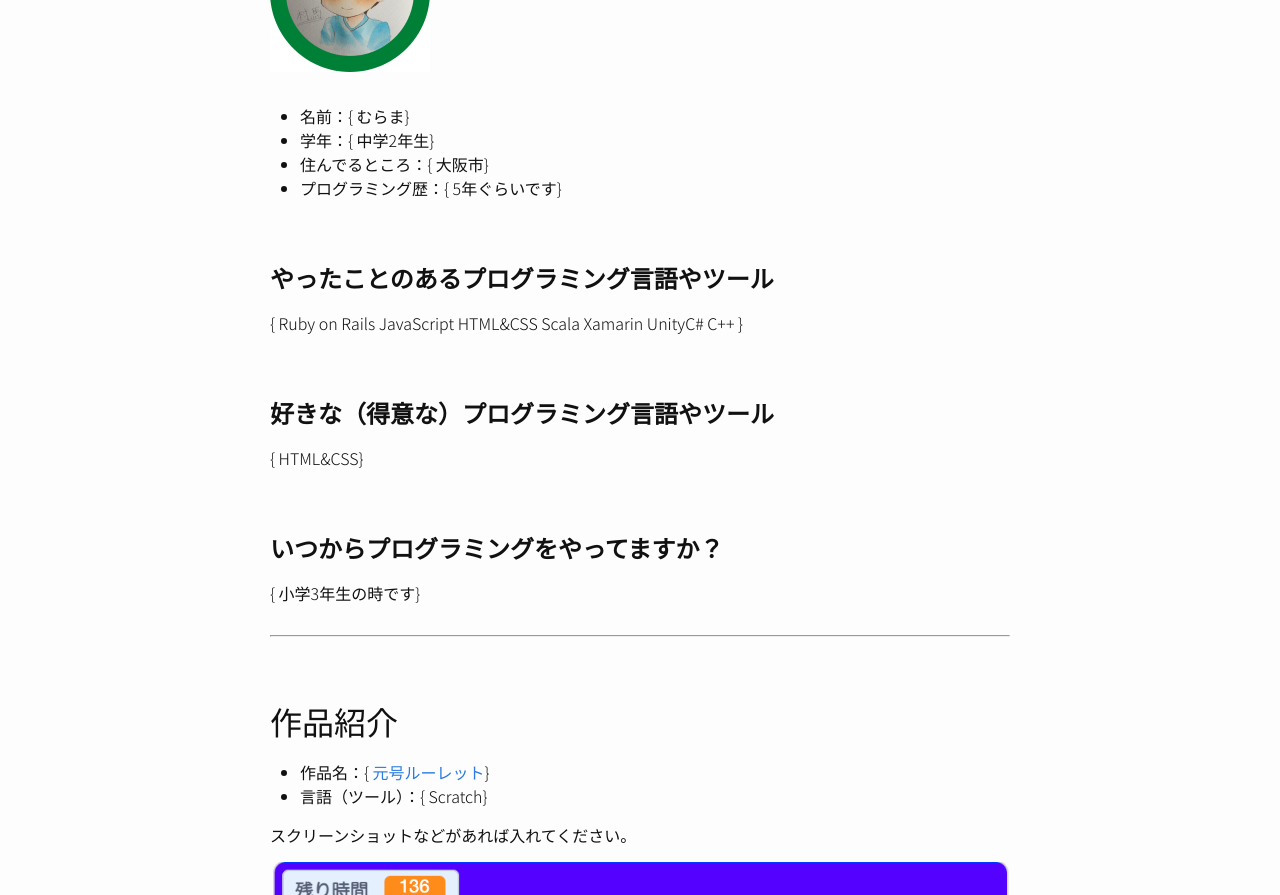
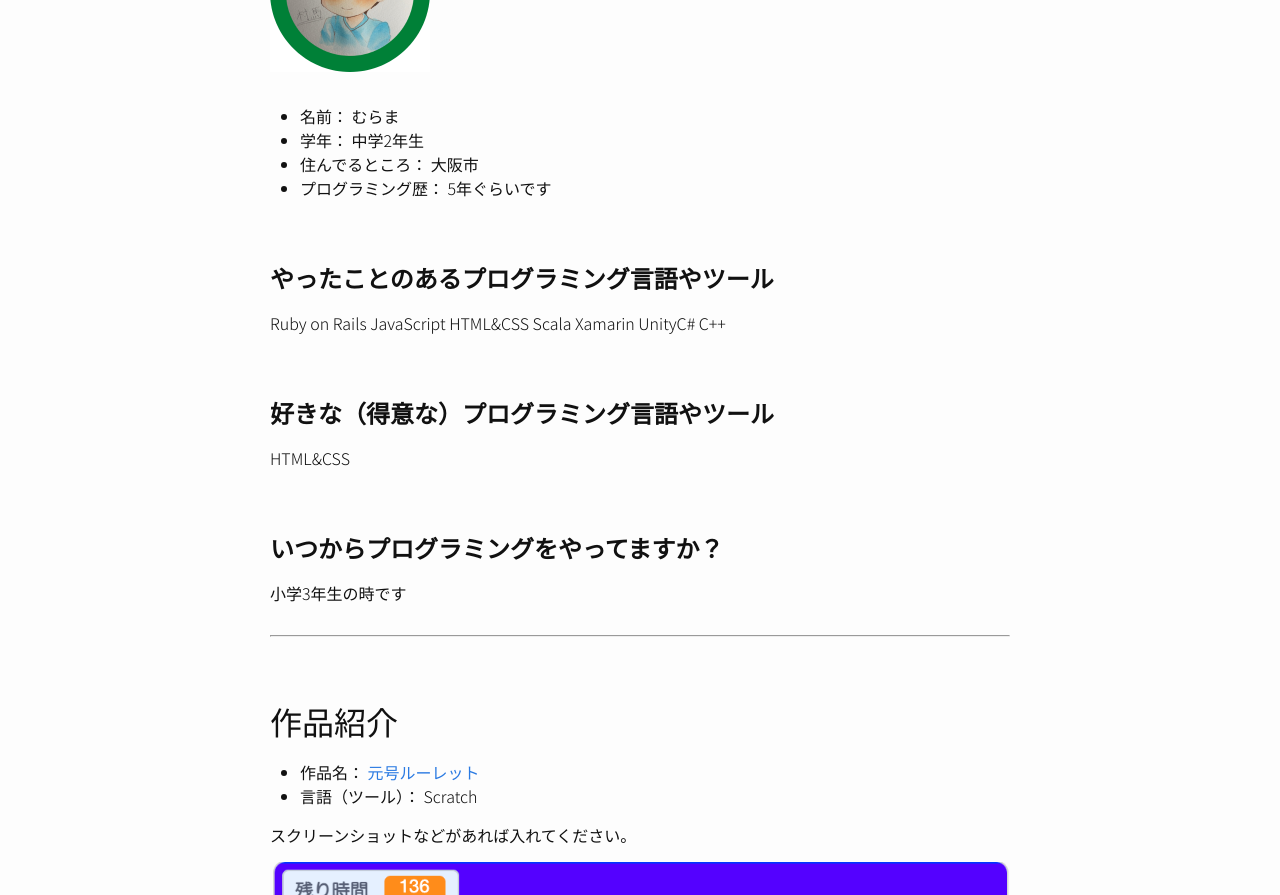
Before and after one commit to pgmsaloon4kids/kyoto, a Jekyll site: the page built from _posts/exhibiition/2021-04-01-murama.md, in a window 1280 px wide and 1400 px high. Shown: the part 180-1075 px from the top of the window. Built offline with Jekyll 4.4.1, drawn with Linux system fonts in a browser that asks for light colours; some of the changed text lies outside the part shown.

Commit message:
Remove unnecessary brackets

```diff
--- a/_posts/exhibiition/2021-04-01-murama.md
+++ b/_posts/exhibiition/2021-04-01-murama.md
@@ -5,29 +5,29 @@ title: むらまの展示ページ
 author: murama
 icon: true
 ---
-- 名前：{ むらま}
-- 学年：{ 中学2年生}
-- 住んでるところ：{ 大阪市}
-- プログラミング歴：{ 5年ぐらいです}
+- 名前： むらま
+- 学年： 中学2年生
+- 住んでるところ： 大阪市
+- プログラミング歴： 5年ぐらいです
 
 ### やったことのあるプログラミング言語やツール
 
-{ Ruby on Rails JavaScript HTML&CSS Scala Xamarin UnityC# C++ }
+ Ruby on Rails JavaScript HTML&CSS Scala Xamarin UnityC# C++
 
 ### 好きな（得意な）プログラミング言語やツール
 
-{ HTML&CSS}
+ HTML&CSS
 
 ### いつからプログラミングをやってますか？
 
-{ 小学3年生の時です}
+ 小学3年生の時です
 
 ---
 
 ## 作品紹介
 
-- 作品名：{ [元号ルーレット](https://scratch.mit.edu/projects/312810168/)}
-- 言語（ツール）：{ Scratch}
+- 作品名： [元号ルーレット](https://scratch.mit.edu/projects/312810168/)
+- 言語（ツール）： Scratch
 
 スクリーンショットなどがあれば入れてください。
 
@@ -35,12 +35,12 @@ icon: true
 
 ### 作品の説明
 
-{ 最近の元号でルーレットを作りました。ポイントを取ることが目的です。}
+ 最近の元号でルーレットを作りました。ポイントを取ることが目的です。
 
 ### これを作ろうと思った理由
 
-{ 元号を勉強しようと思ったときにただ覚えるだけでは難しかったから。}
+ 元号を勉強しようと思ったときにただ覚えるだけでは難しかったから。
 
 ### この作品はどのように進化しますか？もしくはこのあとどんな作品を作ろうと思っていますか？
 
-{ もっとたくさんの元号を増やして楽しめるようにしたいと思います。}
+ もっとたくさんの元号を増やして楽しめるようにしたいと思います。
```
Also changed, not shown: _posts/exhibiition/2021-04-01-aoi.md (+18 -18 lines).
